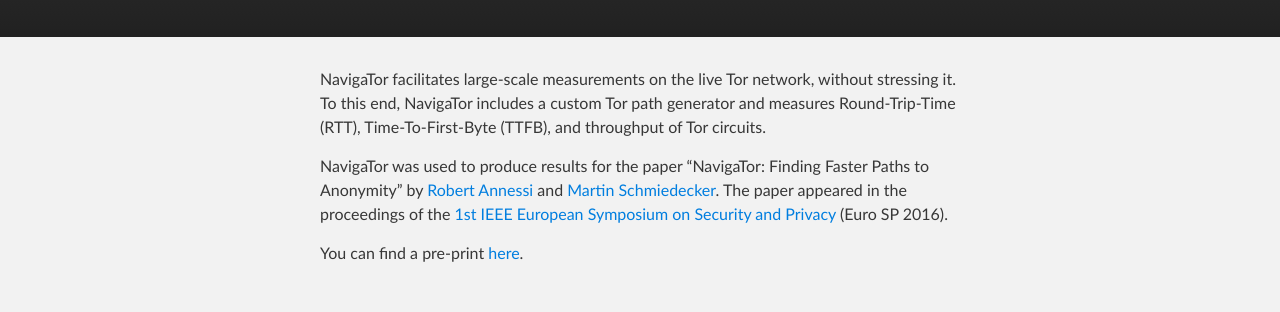
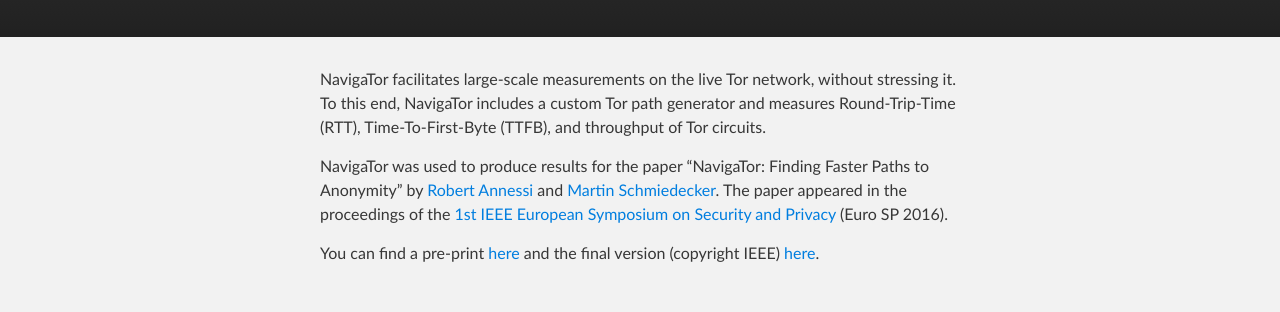
Before and after one commit to naviga-tor/naviga-tor.github.io, a plain HTML site: page index.html in a window 1280 px wide. Shown: the part 217-529 px from the top of the page. Drawn offline with Linux system fonts and the light colour scheme.

Commit message:
Preprint and final version (in compliance with IEEE copyright agreement)

```diff
--- a/index.html
+++ b/index.html
@@ -28,7 +28,7 @@
 
     <div id="content_main" class="inner">
       <p>NavigaTor facilitates large-scale measurements on the live Tor network, without stressing it. To this end, NavigaTor includes a custom Tor path generator and measures Round-Trip-Time (RTT), Time-To-First-Byte (TTFB), and throughput of Tor circuits.</p>
-      <p>NavigaTor was used to produce results for the paper “NavigaTor: Finding Faster Paths to Anonymity” by <a href="https://www.annessi.net/">Robert Annessi</a> and <a href="https://www.sba-research.org/team/seniorstaff/martin-schmiedecker/">Martin Schmiedecker</a>. The paper appeared in the proceedings of the <a href="http://www.ieee-security.org/TC/EuroSP2016/">1st IEEE European Symposium on Security and Privacy</a> (Euro SP 2016).</p> You can find a pre-print <a href=https://www.sba-research.org/wp-content/uploads/publications/NavigaTor_preprint.pdf>here</a>.
+      <p>NavigaTor was used to produce results for the paper “NavigaTor: Finding Faster Paths to Anonymity” by <a href="https://www.annessi.net/">Robert Annessi</a> and <a href="https://www.sba-research.org/team/seniorstaff/martin-schmiedecker/">Martin Schmiedecker</a>. The paper appeared in the proceedings of the <a href="http://www.ieee-security.org/TC/EuroSP2016/">1st IEEE European Symposium on Security and Privacy</a> (Euro SP 2016).</p> You can find a pre-print <a href="https://www.annessi.net/data/2016_NavigaTor_preprint.pdf">here</a> and the final version (copyright IEEE) <a href="https://ieeexplore.ieee.org/xpl/articleDetails.jsp?arnumber=7467356">here</a>.
     </div>
 
 
```
